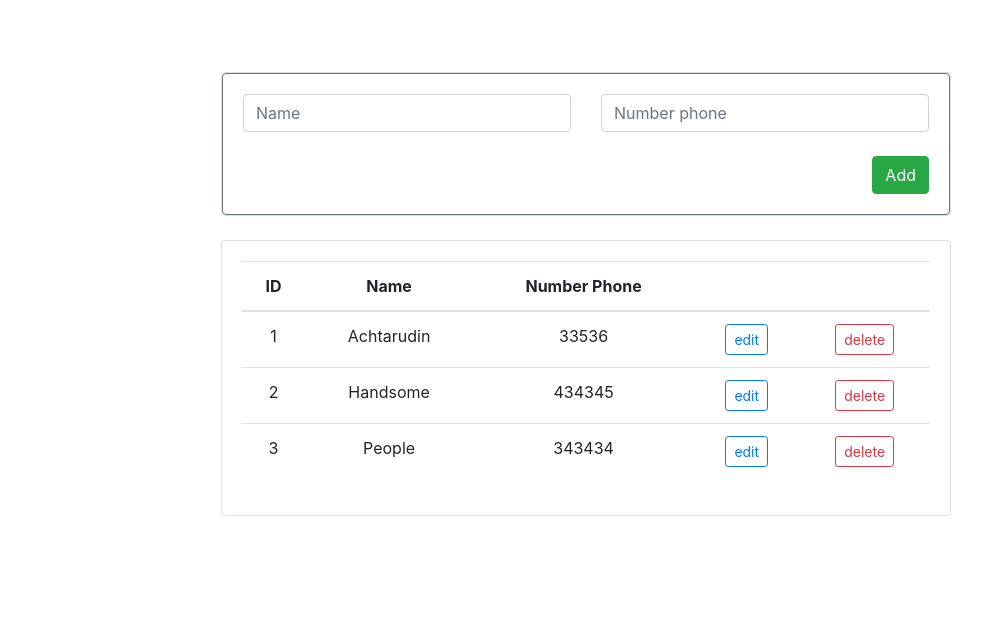
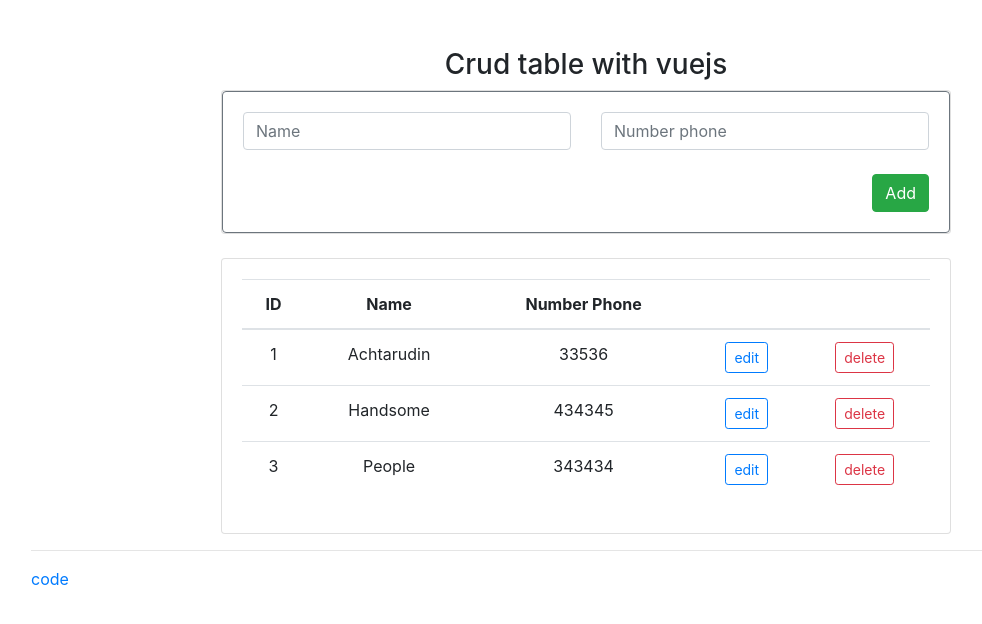
Before and after one commit to achtarudin/crud-table, a Vue app: page / in a window 1280 px wide. Shown: the top 624 px of the page, without its empty margins (54-1036 px from the left). Built offline with nearby package versions, Linux system fonts and the light colour scheme; what vue-sweetalert2 would draw is missing.

Commit message:
add footer

```diff
--- a/src/App.vue
+++ b/src/App.vue
@@ -1,12 +1,19 @@
 <template>
   <div class="container">
-    <br>
     <div class="row justify-content-center">
       <div class="col-md-8">
+        <h3 class="text-center">
+          Crud table with vuejs
+        </h3>
         <pages></pages>
       </div>
     </div>
-    <br>
+    <div class="footer">
+      <hr>
+      <a href="https://github.com/achtarudin/crud-table">
+      code
+      </a>
+    </div>
   </div>
 </template>
 
```
